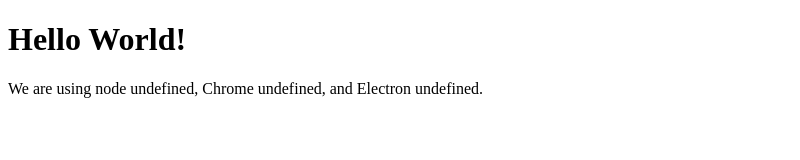
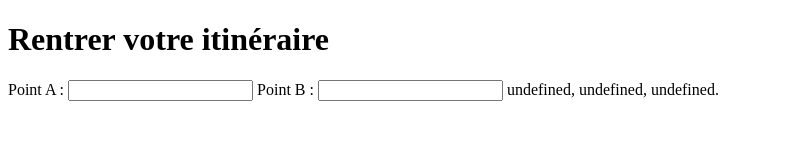
Before and after one commit to TYRAKOWSKILL/MapAltitude, an Electron app: page index.html in a window 800 px wide. Drawn offline with Linux system fonts and the light colour scheme.

Commit message:
Mise à niveau

```diff
--- a/index.html
+++ b/index.html
@@ -2,14 +2,16 @@
 <html>
   <head>
     <meta charset="UTF-8">
-    <title>Hello World!</title>
+    <title>MapAltitude</title>
     <!-- https://electronjs.org/docs/tutorial/security#csp-meta-tag -->
     <meta http-equiv="Content-Security-Policy" content="script-src 'self' 'unsafe-inline';" />
   </head>
   <body>
-    <h1>Hello World!</h1>
-    We are using node <script>document.write(process.versions.node)</script>,
-    Chrome <script>document.write(process.versions.chrome)</script>,
-    and Electron <script>document.write(process.versions.electron)</script>.
+    <h1>Rentrer votre itinéraire</h1>
+    Point A : <input type="text">
+    Point B : <input type="text">
+    <script>document.write(process.versions.node)</script>,
+    <script>document.write(process.versions.chrome)</script>,
+    <script>document.write(process.versions.electron)</script>.
   </body>
 </html>
```
